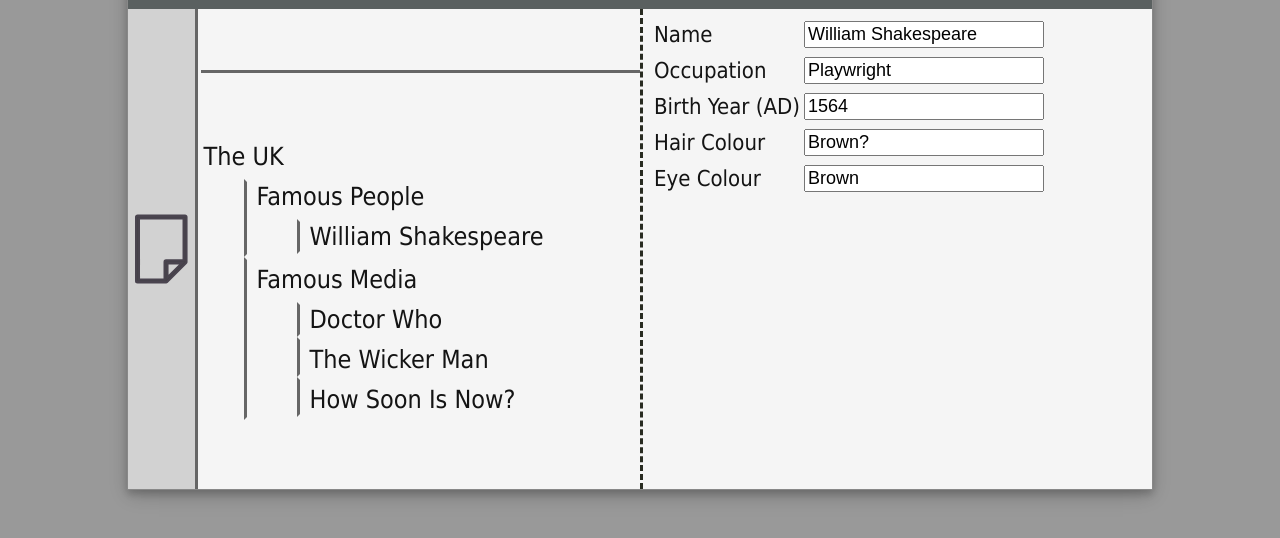
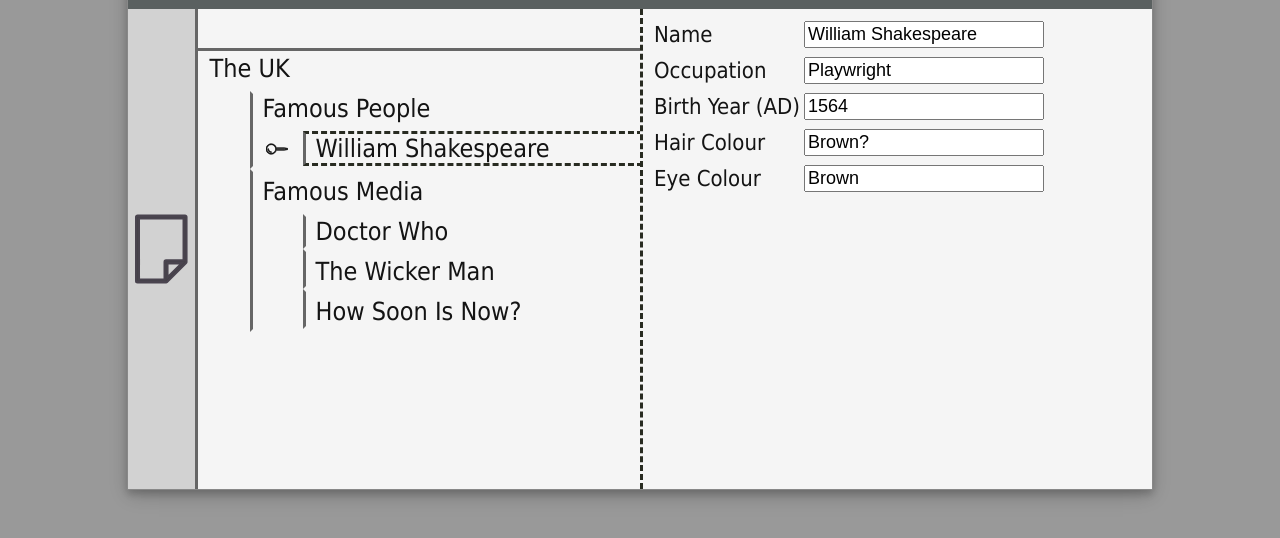
Before and after one commit to esc-ism/tree-frame, a website built with webpack: page public/index.html in a window 1280 px wide. Both pictures are taken after a click on the element "William Shakespeare". Shown: the part 162-700 px from the top of the page. Built offline with nearby package versions, Linux system fonts and the light colour scheme.

Commit message:
Debugging

```diff
--- a/public/content.css
+++ b/public/content.css
@@ -140,22 +140,21 @@ body {
 .internal-node {
     position: relative;
     font-size: 25px;
-    white-space: pre;
     user-select: none;
     text-align: left;
     color: var(--dark-font);
     background-color: var(--light-background);
-
-    border-style: solid;
-    border-color: transparent;
-    border-width: 3px;
 }
 
 #adviser {
     color: var(--light-font);
     transition-duration: 2000ms;
-    white-space: normal;
+    white-space: pre;
     display: block;
+}
+
+span#adviser::after {
+    content: ' ';
 }
 
 #adviser > svg {
@@ -174,19 +173,19 @@ body {
 }
 
 .border-top {
-    border-top-style: solid;
+    border-top: 3px solid transparent;
 }
 
 .border-right {
-    border-right-style: solid;
+    border-right: 3px solid transparent;
 }
 
 .border-bottom {
-    border-bottom-style: solid;
+    border-bottom: 3px solid transparent;
 }
 
 .border-left {
-    border-left-style: solid;
+    border-left: 3px solid transparent;
 }
 
 .border-top.selected {
@@ -205,11 +204,6 @@ body {
     border-left-style: dashed;
 }
 
-.border-top, .border-right, .border-bottom, .border-left {
-    border-color: transparent;
-    border-width: 3px;
-}
-
 .border-strong {
     border-color: var(--border);
 }
@@ -222,7 +216,7 @@ body {
     pointer-events: none;
 }
 
-.internal-node.root > .internal-node-value {
+#root.internal-node > .internal-node-value {
     text-align: center;
     padding-top: 5px;
     padding-bottom: 5px;
@@ -230,7 +224,7 @@ body {
     text-overflow: ellipsis;
 }
 
-.internal-node.root > .internal-node {
+#root.internal-node > .internal-node {
     padding-left: 12px;
 }
 
@@ -244,7 +238,7 @@ body {
     padding-top: 5px
 }
 
-.internal-node .internal-node:first-of-type {
+.internal-node:not(#root) .internal-node:first-of-type {
     margin-top: 8px;
 }
 
--- a/ts/tree/elements/pin.ts
+++ b/ts/tree/elements/pin.ts
@@ -3,7 +3,7 @@ const NAMESPACE = 'http://www.w3.org/2000/svg';
 const svg = document.createElementNS(NAMESPACE, 'svg');
 
 svg.classList.add('svg-pin', 'svg-icon', 'indicator');
-svg.setAttributeNS(NAMESPACE, 'viewBox', '0 0 512 512');
+svg.setAttribute('viewBox', '0 0 512 512');
 
 const g = document.createElementNS(NAMESPACE, 'g');
 const outline = document.createElementNS(NAMESPACE, 'path');
@@ -11,8 +11,12 @@ const ballCurve = document.createElementNS(NAMESPACE, 'path');
 
 g.setAttribute('transform', 'rotate(270) translate(-512,0)');
 
-outline.setAttributeNS(null, 'd', 'M256,0c-65.87,0-119.459,53.589-119.459,119.459c0,55.491,38.033,102.265,89.401,115.627v183.295    c0,0.786,0.092,1.567,0.275,2.332l19.997,83.598c1.073,4.49,5.076,7.664,9.692,7.689c0.018,0,0.035,0,0.054,0    c4.594,0,8.602-3.126,9.719-7.587l20.081-80.221c0.198-0.796,0.3-1.612,0.3-2.433V235.086    c51.367-13.362,89.401-60.135,89.401-115.627C375.459,53.589,321.87,0,256,0z M266.02,420.524l-9.84,39.312L245.98,417.2V238.495    c3.305,0.276,6.645,0.424,10.02,0.424s6.715-0.148,10.02-0.424V420.524z M256,218.88c-54.82,0-99.42-44.6-99.42-99.42    s44.6-99.42,99.42-99.42s99.42,44.6,99.42,99.42S310.82,218.88,256,218.88z');
-ballCurve.setAttributeNS(null, 'd', 'M256,39.577c-44.047,0-79.882,35.835-79.882,79.882c0,5.534,4.487,10.02,10.02,10.02c5.533,0,10.02-4.486,10.02-10.02    c0-32.997,26.845-59.843,59.843-59.843c5.533,0,10.02-4.486,10.02-10.02S261.533,39.577,256,39.577z');
+outline.setAttribute('d', 'M256,0c-65.87,0-119.459,53.589-119.459,119.459c0,55.491,38.033,102.265,89.401,115.627v183.295    c0,0.786,0.092,1.567,0.275,2.332l19.997,83.598c1.073,4.49,5.076,7.664,9.692,7.689c0.018,0,0.035,0,0.054,0    c4.594,0,8.602-3.126,9.719-7.587l20.081-80.221c0.198-0.796,0.3-1.612,0.3-2.433V235.086    c51.367-13.362,89.401-60.135,89.401-115.627C375.459,53.589,321.87,0,256,0z M266.02,420.524l-9.84,39.312L245.98,417.2V238.495    c3.305,0.276,6.645,0.424,10.02,0.424s6.715-0.148,10.02-0.424V420.524z M256,218.88c-54.82,0-99.42-44.6-99.42-99.42    s44.6-99.42,99.42-99.42s99.42,44.6,99.42,99.42S310.82,218.88,256,218.88z');
+ballCurve.setAttribute('d', 'M256,39.577c-44.047,0-79.882,35.835-79.882,79.882c0,5.534,4.487,10.02,10.02,10.02c5.533,0,10.02-4.486,10.02-10.02    c0-32.997,26.845-59.843,59.843-59.843c5.533,0,10.02-4.486,10.02-10.02S261.533,39.577,256,39.577z');
+
+svg.appendChild(g);
+g.appendChild(outline);
+g.appendChild(ballCurve);
 
 export default function getPin() {
     return svg.cloneNode(true);
--- a/ts/tree/handlers/delete.ts
+++ b/ts/tree/handlers/delete.ts
@@ -52,6 +52,7 @@ const accept = (() => {
         event.stopPropagation();
 
         node.disconnect();
+        node.disconnectHandlers();
     }
 
     function showSvg(showCreator = true) {
--- /dev/null
+++ b/ts/tree/handlers/highlight.ts
@@ -0,0 +1,77 @@
+import Middle from '../nodes/middle';
+import {Listeners} from './utils';
+
+const accept = (function () {
+    const HIGHLIGHT_CLASS = 'hovered';
+
+    let activeNode = null;
+    let isDragOngoing = false;
+
+    function highlight() {
+        activeNode.element.classList.add(HIGHLIGHT_CLASS);
+    }
+
+    function unhighlight() {
+        activeNode.element.classList.remove(HIGHLIGHT_CLASS);
+    }
+
+    return function (node: Middle) {
+        function enter() {
+            if (!isDragOngoing) {
+                if (activeNode) {
+                    unhighlight();
+                }
+
+                activeNode = node;
+
+                highlight();
+            }
+        }
+
+        function exit() {
+            if (!isDragOngoing) {
+                unhighlight();
+
+                if (activeNode.parent instanceof Middle) {
+                    activeNode = activeNode.parent;
+
+                    highlight();
+                } else {
+                    activeNode = null;
+                }
+            }
+        }
+
+        return (() => {
+            const {element} = node;
+            const listeners = new Listeners();
+
+            listeners.add(element, 'mouseenter', (event) => {
+                event.stopPropagation();
+
+                enter();
+            });
+            listeners.add(element, 'mouseleave', (event) => {
+                event.stopPropagation();
+
+                exit();
+            });
+            listeners.add(element, 'dragstart', (event) => {
+                event.stopPropagation();
+
+                isDragOngoing = true;
+            });
+            listeners.add(element, 'dragend', (event) => {
+                event.stopPropagation();
+
+                isDragOngoing = false;
+            });
+
+            return listeners;
+        })();
+    };
+})();
+
+export default function getListeners(node: Middle): Listeners {
+    return accept(node);
+}
--- a/ts/tree/handlers/modify.ts
+++ b/ts/tree/handlers/modify.ts
@@ -7,14 +7,16 @@ import Middle from '../nodes/middle';
 
 type ModifiableNode = Leaf | Middle;
 
-class Form {
-    private static openCount = 0;
-    static readonly elements = {
+const accept = (function() {
+    const SELECTED_CLASS = 'selected';
+    const ELEMENTS = {
         'form': document.getElementById('form-page'),
         'wrapper': document.getElementById('form-page-wrapper')
     };
 
-    static getFunctionPredicate(predicate: Predicate): FunctionPredicate {
+    let activeNode = null;
+
+    function getFunctionPredicate(predicate: Predicate): FunctionPredicate {
         switch (typeof predicate) {
             case 'boolean':
                 return () => predicate;
@@ -27,27 +29,19 @@ class Form {
         }
     }
 
-    private readonly node;
-    private openId: number = -1;
+    function close() {
+        ELEMENTS.form.innerHTML = '';
+        ELEMENTS.wrapper.classList.remove(SELECTED_CLASS);
 
-    constructor(node: Middle) {
-        this.node = node;
+        activeNode.element.classList.remove(SELECTED_CLASS);
+
+        activeNode = null;
     }
 
-    close() {
-        this.openId = -1;
+    function open() {
+        ELEMENTS.wrapper.classList.add(SELECTED_CLASS);
 
-        Form.elements.form.innerHTML = '';
-
-        Form.elements.wrapper.classList.remove('selected');
-    }
-
-    open() {
-        this.openId = ++Form.openCount;
-
-        Form.elements.form.innerHTML = '';
-
-        Form.elements.wrapper.classList.add('selected');
+        activeNode.element.classList.add(SELECTED_CLASS);
 
         const isValid = (value: Value, node: ModifiableNode) => {
             if (node instanceof Middle && node.hasSibling(value)) {
@@ -61,7 +55,7 @@ class Form {
                     return false;
             }
 
-            return Form.getFunctionPredicate(node.predicate)(value);
+            return getFunctionPredicate(node.predicate)(value);
         };
 
         const handleInput = (value: Value, inputElement: HTMLInputElement, node: ModifiableNode) => {
@@ -90,11 +84,13 @@ class Form {
                     inputElement.oninput = () => handleInput(inputElement.checked, inputElement, node);
                     inputElement.checked = value;
                     break;
+
                 case 'number':
                     inputElement.type = 'number';
                     inputElement.oninput = () => handleInput(Number(inputElement.value), inputElement, node);
                     inputElement.value = value.toString();
                     break;
+
                 case 'string':
                     inputElement.type = 'text';
                     inputElement.oninput = () => handleInput(inputElement.value, inputElement, node);
@@ -120,17 +116,17 @@ class Form {
                 table.appendChild(row);
             }
 
-            Form.elements.form.appendChild(table);
+            ELEMENTS.form.appendChild(table);
         };
 
         const getRows = () => {
-            const rows = [getInputRow(this.node)];
+            const rows = [getInputRow(activeNode)];
 
-            if (this.node.children.length > 0) {
-                const [modelChild] = this.node.children;
+            if (activeNode.children.length > 0) {
+                const [modelChild] = activeNode.children;
 
                 if (!(modelChild instanceof Middle)) {
-                    rows.push(...this.node.children.map(getInputRow));
+                    rows.push(...activeNode.children.map(getInputRow));
                 }
             }
 
@@ -140,45 +136,34 @@ class Form {
         loadForm(getRows());
     }
 
-    public toggle() {
-        if (this.openId === Form.openCount) {
-            this.close();
+    return function (node: Middle): Listeners {
+        function toggle() {
+            if (activeNode === node) {
+                close();
             } else {
-            this.open();
+                if (activeNode) {
+                    close();
                 }
+
+                activeNode = node;
+
+                open();
             }
         }
 
-function accept(node: Middle): Listeners {
-    const {element} = node;
+        return (() => {
+            const listeners = new Listeners();
 
-    function highlight(event) {
+            listeners.add(node.element, 'click', (event) => {
                 event.stopPropagation();
 
-        element.classList.add('hovered');
-    }
-
-    function unhighlight(event) {
-        event.stopPropagation();
-
-        element.classList.remove('hovered');
-    }
-
-    return (() => {
-        const form = new Form(node);
-        const listeners = new Listeners();
-
-        listeners.add(element, 'mouseenter', highlight.bind(this));
-        listeners.add(element, 'click', (event) => {
-            event.stopPropagation();
-
-            form.toggle();
+                toggle();
             });
-        listeners.add(element, 'mouseleave', unhighlight.bind(this));
 
             return listeners;
         })();
-}
+    };
+})();
 
 export default function getListeners(node: Middle): Listeners {
     return accept(node);
--- a/ts/tree/nodes/inner.ts
+++ b/ts/tree/nodes/inner.ts
@@ -27,7 +27,7 @@ export default class Inner extends Middle {
         const {children} = data;
 
         for (const child of children) {
-            this.children.push(Inner.isInner(child) ? new Inner(child, this) : new Outer(child, this));
+            Inner.isInner(child) ? new Inner(child, this) : new Outer(child, this);
         }
 
         if ('seed' in data) {
--- a/ts/tree/nodes/middle.ts
+++ b/ts/tree/nodes/middle.ts
@@ -9,6 +9,7 @@ import type {Listeners} from '../handlers/utils';
 import getModificationListeners from '../handlers/modify';
 import getRelocationListeners from '../handlers/relocate';
 import getDeletionListeners from '../handlers/delete';
+import getHighlightListeners from '../handlers/highlight';
 
 import ValueHolder from './valueHolder';
 
@@ -23,24 +24,25 @@ export default abstract class Middle extends ValueHolder {
 
     listeners: Array<Listeners> = [];
 
-    protected constructor({label, value, children, ...optional}: dataTypes.Middle, parent: unions.Upper) {
+    protected constructor({label, value, ...others}: dataTypes.Middle, parent: unions.Upper) {
         super(label, value);
 
         this.element.draggable = true;
-        this.element.classList.add('internal-node', 'middle');
+        this.element.classList.add('internal-node', 'middle', 'border-top', 'border-bottom');
         this.element.appendChild(this.valueElement);
 
         this.render();
         this.attach(parent);
 
-        if ('predicate' in optional) {
-            this.predicate = optional.predicate;
+        if ('predicate' in others) {
+            this.predicate = others.predicate;
         }
 
         this.listeners.push(
             getModificationListeners(this),
             getRelocationListeners(this),
-            getDeletionListeners(this)
+            getDeletionListeners(this),
+            getHighlightListeners(this),
         );
     }
 
@@ -100,10 +102,6 @@ export default abstract class Middle extends ValueHolder {
         this.element.remove();
 
         this.parent = undefined;
-
-        for (const listener of this.listeners) {
-            listener.clear();
-        }
     }
 
     disconnectHandlers() {
--- a/ts/tree/nodes/outer.ts
+++ b/ts/tree/nodes/outer.ts
@@ -15,7 +15,6 @@ export default class Outer extends Middle {
         const {children} = data;
 
         for (const child of children) {
-            // @ts-ignore
             this.children.push(new Leaf(child, this));
         }
     }
```
Also changed, not shown: ts/tree/handlers/relocate.ts (+20 -12 lines). Lines whose indentation alone changed are shown as unchanged.
